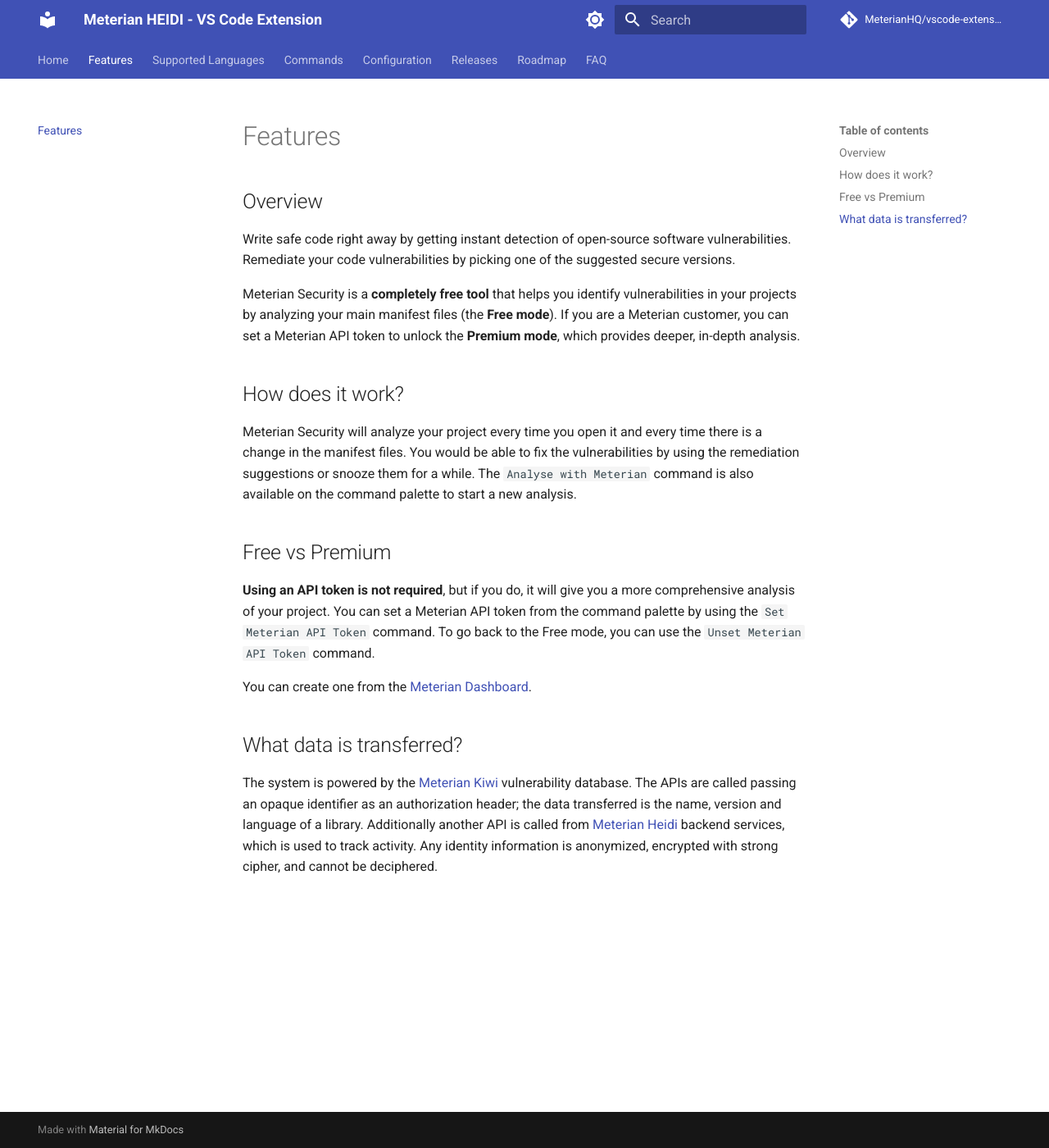
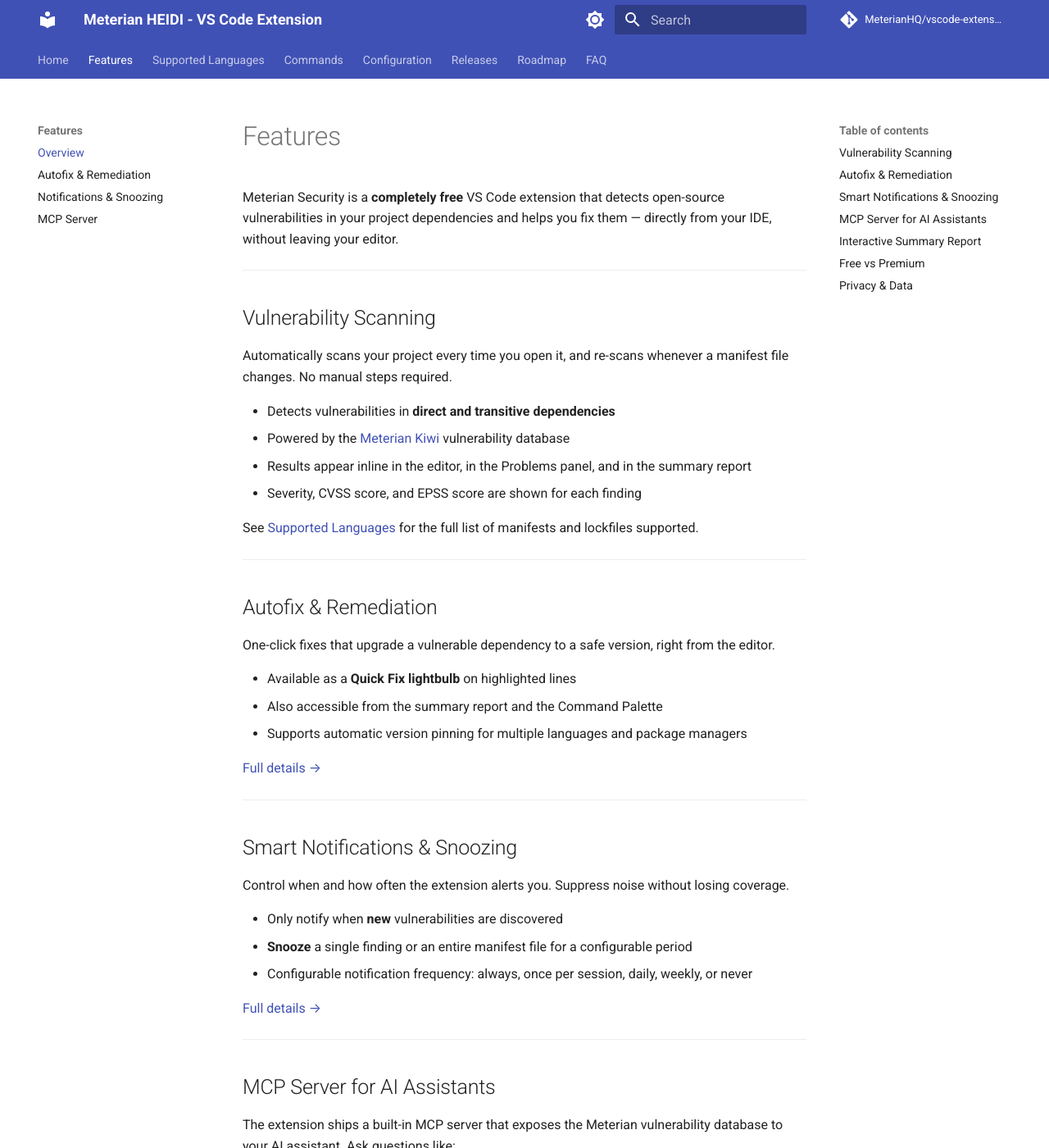
Before and after one commit to MeterianHQ/vscode-extension-tracker, an MkDocs documentation site: the page built from docs/features/index.md, in a window 1280 px wide and 1400 px high. Shown: the whole window at 82% size. Built offline with MkDocs 1.6.1 and Material for MkDocs 9.7.7, drawn with Linux system fonts in a browser that asks for light colours; comment, search, counter and statistics services are not loaded; some of the changed text lies outside the part shown.

Commit message:
feat(docs): expand features section with sub-pages for autofix, snoozing and MCP server

```diff
--- a/docs/features.md
+++ /dev/null
@@ -1,26 +0,0 @@
-# Features
-
-## Overview
-
-Write safe code right away by getting instant detection of open-source software vulnerabilities.
-Remediate your code vulnerabilities by picking one of the suggested secure versions.
-
-Meterian Security is a **completely free tool** that helps you identify vulnerabilities in your projects by analyzing your main manifest files (the **Free mode**). If you are a Meterian customer, you can set a Meterian API token to unlock the **Premium mode**, which provides deeper, in-depth analysis.
-
-## How does it work?
-
-Meterian Security will analyze your project every time you open it and every time there is a change in the manifest files.
-You would be able to fix the vulnerabilities by using the remediation suggestions or snooze them for a while.
-The `Analyse with Meterian` command is also available on the command palette to start a new analysis.
-
-## Free vs Premium
-
-**Using an API token is not required**, but if you do, it will give you a more comprehensive analysis of your project.
-You can set a Meterian API token from the command palette by using the `Set Meterian API Token` command.
-To go back to the Free mode, you can use the `Unset Meterian API Token` command.
-
-You can create one from the [Meterian Dashboard](https://meterian.io/dashboard#tokens).
-
-## What data is transferred?
-
-The system is powered by the [Meterian Kiwi](https://www.meterian.io/product/kiwi/) vulnerability database. The APIs are called passing an opaque identifier as an authorization header; the data transferred is the name, version and language of a library. Additionally another API is called from [Meterian Heidi](https://www.meterian.io/product/heidi/) backend services, which is used to track activity. Any identity information is anonymized, encrypted with strong cipher, and cannot be deciphered.
--- /dev/null
+++ b/docs/features/index.md
@@ -0,0 +1,86 @@
+# Features
+
+Meterian Security is a **completely free** VS Code extension that detects open-source vulnerabilities in your project dependencies and helps you fix them — directly from your IDE, without leaving your editor.
+
+---
+
+## Vulnerability Scanning
+
+Automatically scans your project every time you open it, and re-scans whenever a manifest file changes. No manual steps required.
+
+- Detects vulnerabilities in **direct and transitive dependencies**
+- Powered by the [Meterian Kiwi](https://www.meterian.io/product/kiwi/) vulnerability database
+- Results appear inline in the editor, in the Problems panel, and in the summary report
+- Severity, CVSS score, and EPSS score are shown for each finding
+
+See [Supported Languages](../languages.md) for the full list of manifests and lockfiles supported.
+
+---
+
+## Autofix & Remediation
+
+One-click fixes that upgrade a vulnerable dependency to a safe version, right from the editor.
+
+- Available as a **Quick Fix lightbulb** on highlighted lines
+- Also accessible from the summary report and the Command Palette
+- Supports automatic version pinning for multiple languages and package managers
+
+[Full details →](autofix.md)
+
+---
+
+## Smart Notifications & Snoozing
+
+Control when and how often the extension alerts you. Suppress noise without losing coverage.
+
+- Only notify when **new** vulnerabilities are discovered
+- **Snooze** a single finding or an entire manifest file for a configurable period
+- Configurable notification frequency: always, once per session, daily, weekly, or never
+
+[Full details →](snoozing.md)
+
+---
+
+## MCP Server for AI Assistants
+
+The extension ships a built-in MCP server that exposes the Meterian vulnerability database to your AI assistant. Ask questions like:
+
+> *"Is any of my libraries currently vulnerable?"*
+> *"What's a safe version for axios?"*
+
+Supported tools: **Claude Code**, **Cursor**, **Windsurf**, **Gemini CLI**, **Codex**.
+
+[Full details →](mcp-server.md)
+
+---
+
+## Interactive Summary Report
+
+A full HTML panel summarising all findings across your project.
+
+- **Summary tab**: severity breakdown (Critical / High / Medium / Low) with counts and affected packages
+- **Components tab**: per-file list of vulnerable dependencies with quickfix links
+- **CVE details**: expandable inline for each finding — CVE ID, description, advisory link, safe versions
+- Access via the `Open summary` command or links in the Problems panel
+
+---
+
+## Free vs Premium
+
+| | Free | Premium |
+|---|---|---|
+| Vulnerability detection | ✅ | ✅ |
+| Autofix / safe version suggestions | Partial | Full |
+| Lockfile analysis | ✅ | ✅ |
+| License issue detection | | ✅ |
+| Deep transitive analysis | | ✅ |
+
+Premium mode is activated by setting a [Meterian API token](../configuration.md). Tokens are free for individuals — create one at the [Meterian Dashboard](https://meterian.io/dashboard#tokens).
+
+---
+
+## Privacy & Data
+
+The extension transfers only the **name, version, and language** of each library to the Meterian API. No source code, no file contents, no personal information.
+
+See [What data is transferred?](../index.md#what-data-is-transferred-by-the-plugin) for the full privacy statement.
--- a/mkdocs.yml
+++ b/mkdocs.yml
@@ -27,7 +27,11 @@
 
 nav:
   - Home: index.md
-  - Features: features.md
+  - Features:
+    - Overview: features/index.md
+    - Autofix & Remediation: features/autofix.md
+    - Notifications & Snoozing: features/snoozing.md
+    - MCP Server: features/mcp-server.md
   - Supported Languages: languages.md
   - Commands: commands.md
   - Configuration: configuration.md
```
Also changed, not shown: docs/features/autofix.md (added, +42 -0 lines), docs/features/mcp-server.md (added, +47 -0 lines), docs/features/snoozing.md (added, +46 -0 lines).
